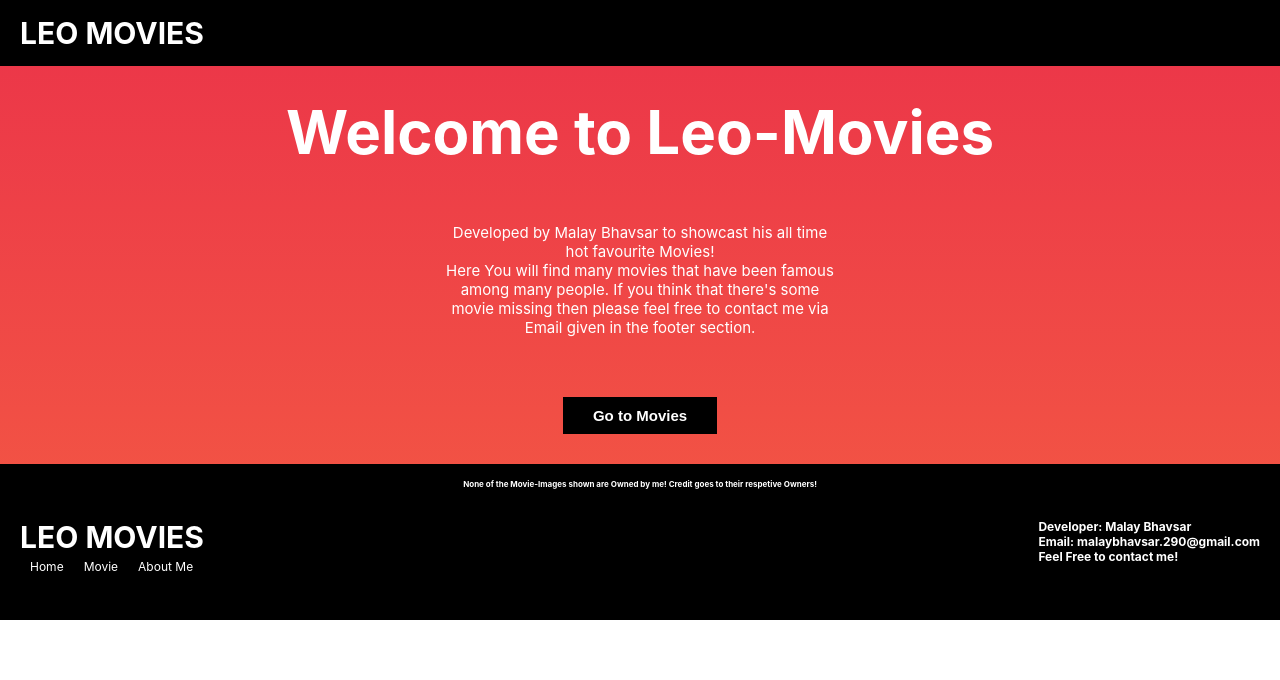
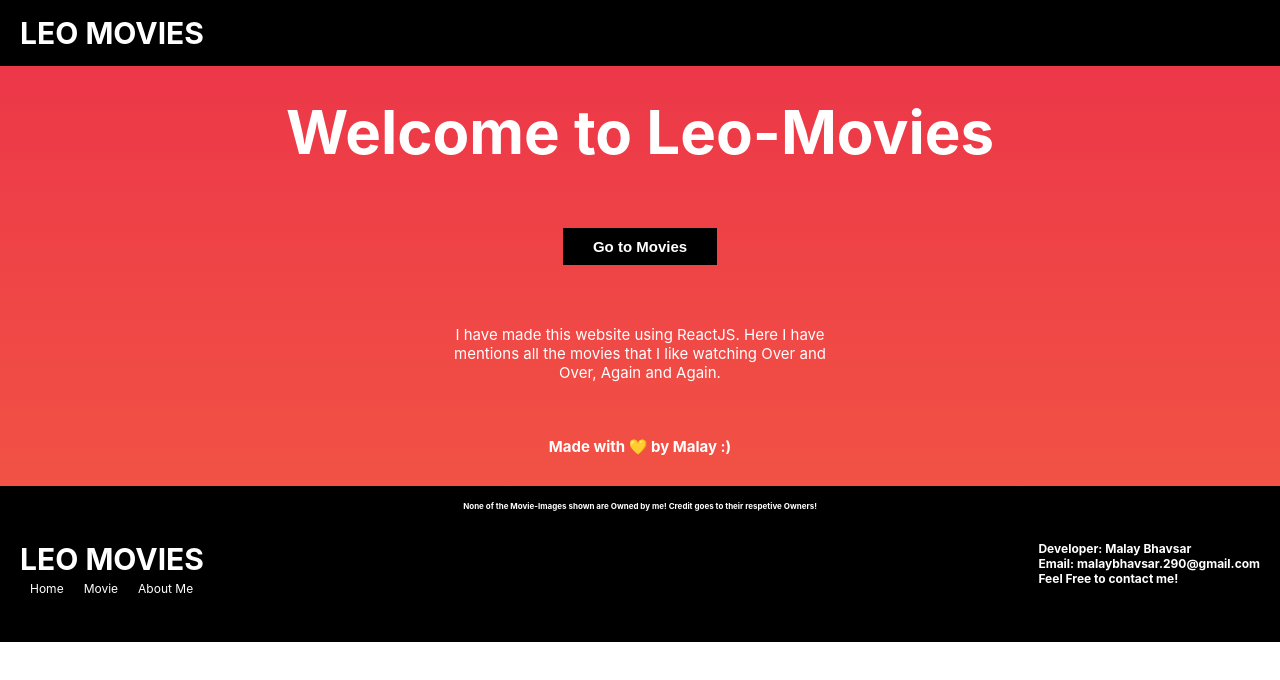
Before and after one commit to Leo-Malay/Leo-Movies-React-JS, a React (Create React App) app: page / in a window 1280 px wide. Shown: the top 680 px of the page. Built offline with nearby package versions, Linux system fonts and the light colour scheme.

Commit message:
Added About Me Page and Redesigned Footer

```diff
--- a/src/Components/Home.js
+++ b/src/Components/Home.js
@@ -6,20 +6,19 @@
     return (
         <div>
             <p className="PageTitle">Welcome to Leo-Movies</p>
-            <center>
-                <p className="PageSubTitle">
-                    Developed by Malay Bhavsar to showcast his all time hot
-                    favourite Movies!
-                    <br /> Here You will find many movies that have been famous
-                    among many people. If you think that there's some movie
-                    missing then please feel free to contact me via Email given
-                    in the footer section.
-                    <br />
-                </p>
-            </center>
             <Link to={"/movie"}>
                 <button className="MovieBtn">Go to Movies</button>
             </Link>
+            <center>
+                <p className="PageSubTitle">
+                    I have made this website using ReactJS. Here I have mentions
+                    all the movies that I like watching Over and Over, Again and
+                    Again.
+                </p>
+                <p className="PageSubTitle">
+                    <b>Made with 💛 by Malay :)</b>
+                </p>
+            </center>
         </div>
     );
 };
```
